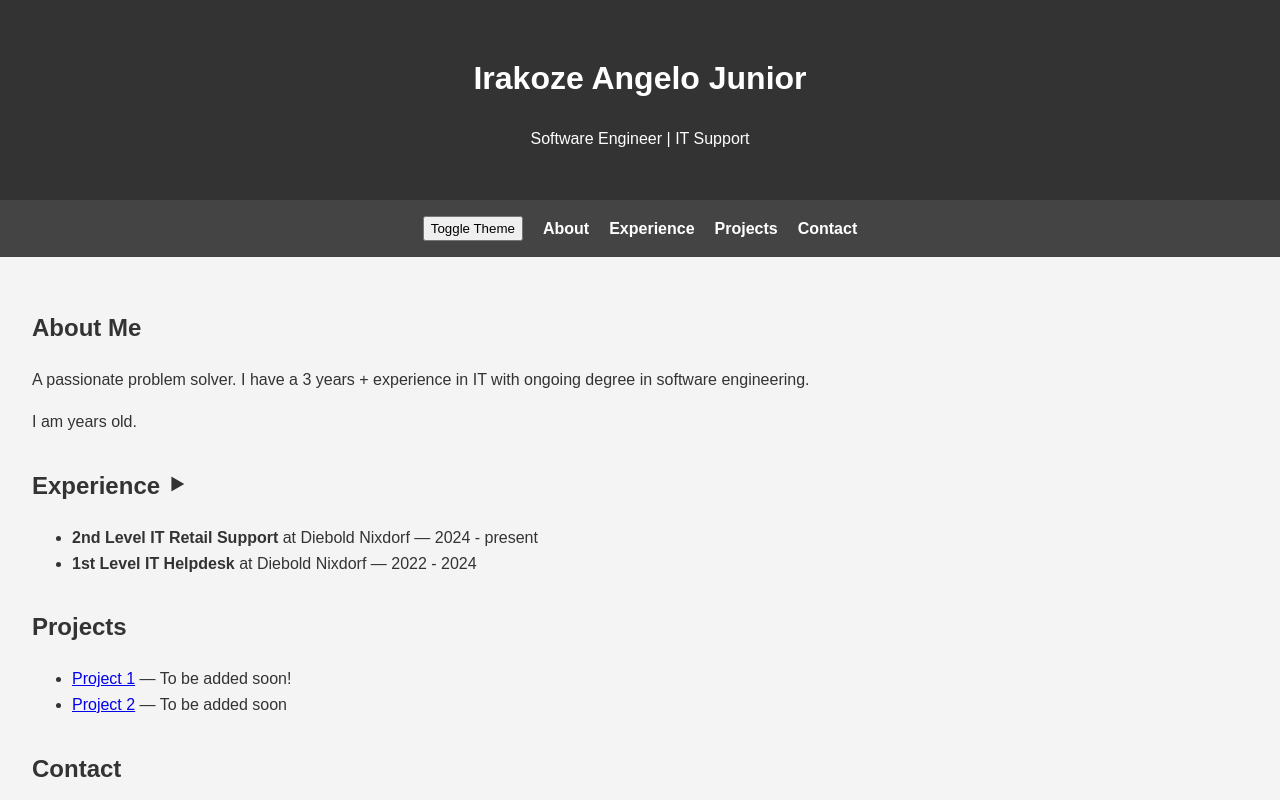
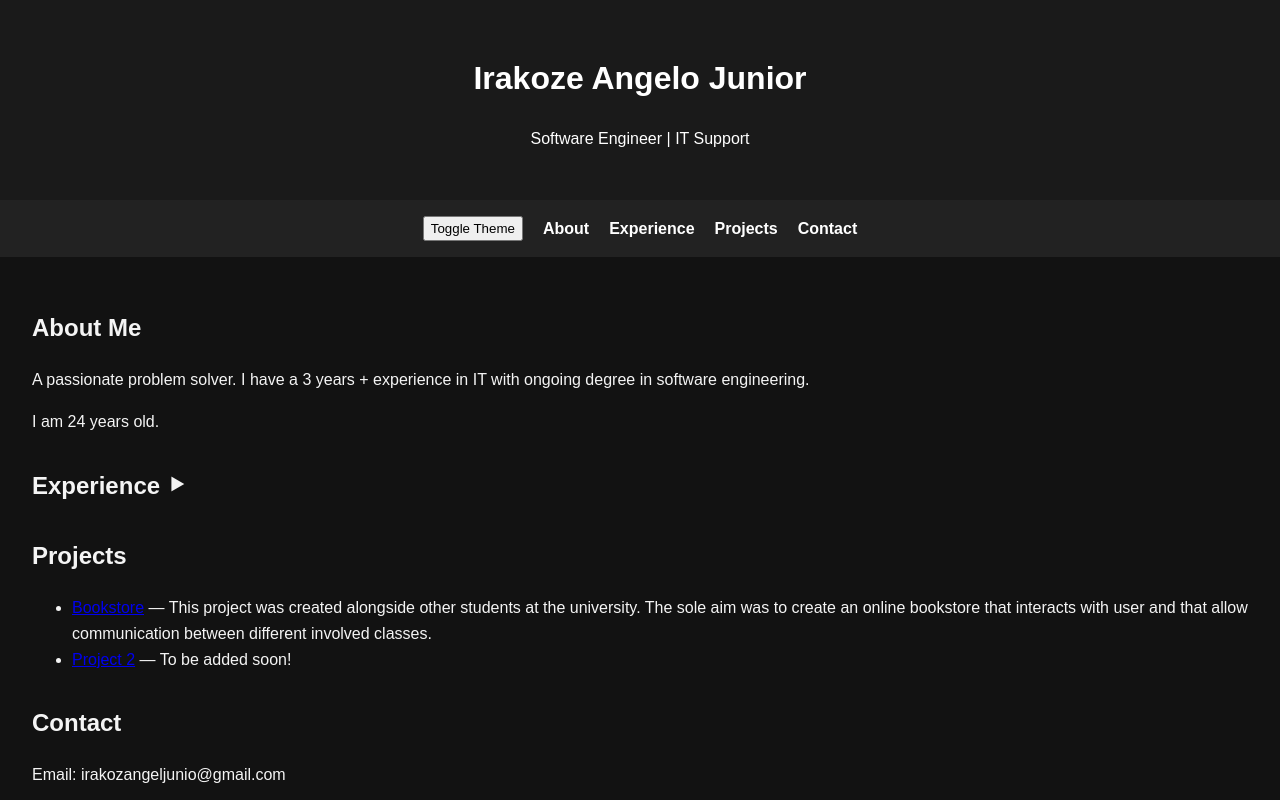
Before and after one commit to Angelo-3/My_CV, a plain HTML site: page index.html in a window 1280 px wide. Both pictures are taken after a click on the button "Toggle Theme". Shown: the top 800 px of the page. Drawn offline with Linux system fonts and the light colour scheme.

Commit message:
Updating all files after correction of code

```diff
--- a/index.html
+++ b/index.html
@@ -7,6 +7,7 @@
   <link rel="stylesheet" href="style.css" />
 </head>
 <body>
+  <script src="script.js"></script>
   <header>
     <h1>Irakoze Angelo Junior </h1>
     <p>Software Engineer | IT Support </p>
@@ -39,8 +40,8 @@
     <section id="projects">
       <h2>Projects</h2>
       <ul>
-        <li><a href="https://github.com/angelo-3">Project 1</a> — To be added soon!</li>
-        <li><a href="https://github.com/angelo-3">Project 2</a> — To be added soon</li>
+        <li><a href="https://github.com/Angelo-3/Bookstore">Bookstore</a> — This project was created alongside other students at the university. The sole aim was to create an online bookstore that interacts with user and that allow communication between different involved classes.</li>
+        <li><a href="https://github.com/angelo-3">Project 2</a> — To be added soon!</li>
       </ul>
     </section>
 
@@ -56,5 +57,4 @@
     <p>© 2025 Irakoze Angelo Junior</p>
   </footer>
 </body>
-<script src="script.js"></script>
 </html>
--- a/script.js
+++ b/script.js
@@ -0,0 +1,34 @@
+document.addEventListener("DOMContentLoaded", () => {
+  const themeToggleBtn = document.getElementById("theme-toggle");
+  if (themeToggleBtn) {
+    themeToggleBtn.addEventListener("click", () => {
+      document.body.classList.toggle("dark-theme");
+    });
+  }
+
+  const ageSpan = document.getElementById("age");
+  if (ageSpan) {
+    ageSpan.textContent = calculateAge("2001-03-21");
+  }
+});
+
+
+function calculateAge(birthDate) {
+  const today = new Date();
+  const birth = new Date(birthDate);
+  let age = today.getFullYear() - birth.getFullYear();
+  const m = today.getMonth() - birth.getMonth();
+  if (m < 0 || (m === 0 && today.getDate() < birth.getDate())) {
+    age--;
+  }
+  return age;
+}
+
+
+function toggleSection(id) {
+  const section = document.getElementById(id);
+  if (section) {
+    const isHidden = section.style.display === "none";
+    section.style.display = isHidden ? "block" : "none";
+  }
+}
--- a/style.css
+++ b/style.css
@@ -28,6 +28,23 @@ nav a {
  font-weight: bold;
 }
 
+.dark-theme {
+ background-color: #121212;
+ color: #f4f4f4;
+}
+
+.dark-theme nav {
+ background-color: #222;
+}
+
+.dark-theme header {
+ background-color: #1a1a1a;
+}
+
+.dark-theme footer {
+ background-color: #111;
+}
+
 main {
  padding: 2rem;
 }
@@ -36,6 +53,10 @@ section {
  margin-bottom: 2rem;
 }
 
+#exp-content {
+ display: none;
+}
+
 footer {
  text-align: center;
  padding: 1rem;
```
